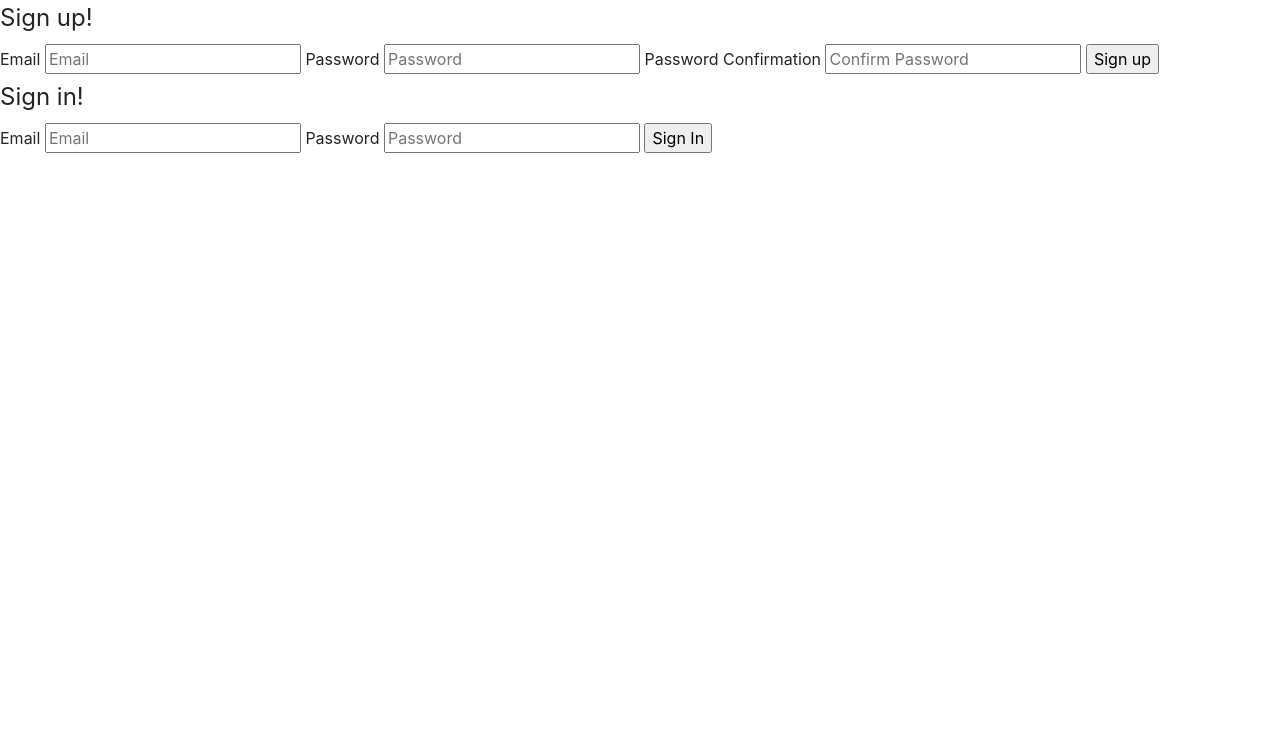
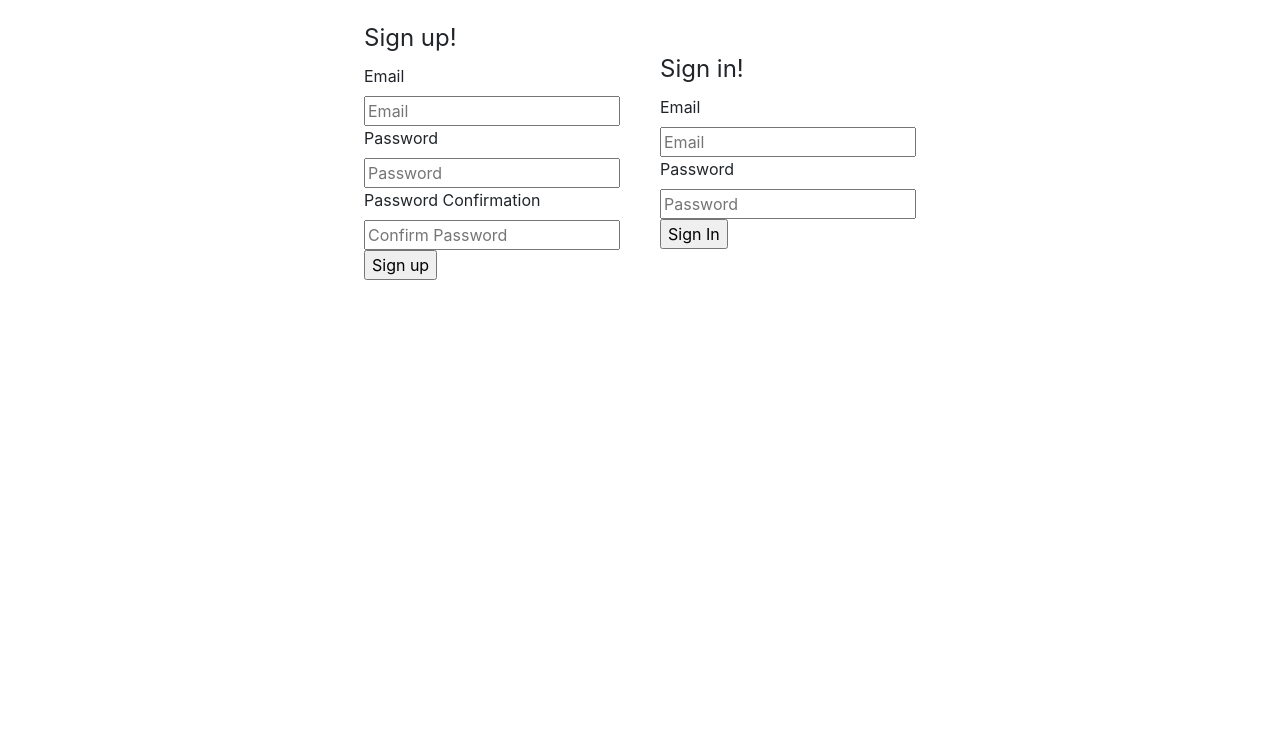
Before and after one commit to braunsteinbryan/tic_Tac_toe, a website built with webpack: page index.html in a window 1280 px wide. Shown: the part 64-800 px from the top of the page. Built offline with nearby package versions, Linux system fonts and the light colour scheme.

Commit message:
Created a cleaner look of the game-board and entry forms

```diff
--- a/assets/styles/index.scss
+++ b/assets/styles/index.scss
@@ -1,4 +1,44 @@
 @import '~bootstrap/scss/bootstrap';
+
+#welcome-message {
+  display: flex;
+  justify-content: center;
+}
+
+.entry-forms {
+  display: flex;
+  justify-content: center;
+  align-items: center;
+  margin: 10px;
+}
+
+.sign-up-form, .sign-in-form {
+  display: flex;
+  justify-content: center;
+  align-items: center;
+  margin: 10px;
+  padding: 10px;
+}
+
+#sign-in-email {
+  display: flex;
+}
+
+#sign-in-password {
+  display: flex;
+}
+
+#sign-up-email {
+  display: flex;
+}
+
+#sign-up-password {
+  display: flex;
+}
+
+#sign-up-password_confirmation {
+  display: flex;
+}
 
 .container {
   // Set the board container to take up 100% of the viewport's height
@@ -6,7 +46,7 @@
   display: flex;
   align-content: center;
   justify-content: center;
-  height: 100vh;
+  height: 450px;
 }
 
 .board {
@@ -14,8 +54,7 @@
   // 100vh - 100% of the viewport height
   // use a method called `calc` to subtract some space around
   // each side
-  max-height: calc(100vh - 100px);
-  min-width: calc(100vh - 100px);
+  width: 30vw;
 
   // Setting margin to auto will make the left/right margins the same size
   // which effectively centers the element.
@@ -31,7 +70,11 @@
   // set the minimum height for each box to be a third of the parent's width
   // (board's height)
   // The calc method will take 100% of the parent's height and divide it by 3
-  min-height: calc(100% / 3);
+  width: 150px;
+  overflow: visible;
+  height: 150px;
+
+  // calc(100% / 3);
 
   // Set each box to have `display` be `flex` so we can center the content
   // (x's and o's) inside of the boxes
@@ -44,7 +87,7 @@
   align-content: center;
 
   // Use `vh` to have the font size change as the viewport height changes as well
-  font-size: 15vh;
+  font-size: 3rem;
 
   // Add a shadow to the x's and o's
   // Place the shadow 2px to the right & 2px below the text
@@ -54,7 +97,7 @@
   // Prevent the user from being able to select the x or o text
   user-select: none;
 
-  // we want to have boarders on the right of each box and the bottom of each box
+  // we want to have borders on the right of each box and the bottom of each box
   border-right: 3px solid black;
   border-bottom: 3px solid black;
 
--- a/index.html
+++ b/index.html
@@ -15,7 +15,9 @@
 
       <h1 id="welcome-message">To play Tic Tac Toe, Please sign up or sign in!</h1>
       <p id="message"></p>
-    <section>
+
+    <section class="entry-forms">
+    <section class="sign-up-form">
       <form id="sign-up-form">
         <fieldset>
           <legend>Sign up!</legend>
@@ -36,7 +38,7 @@
 
 
 
-    <section>
+    <section class="sign-in-form">
       <form id="sign-in-form">
         <fieldset>
           <legend>Sign in!</legend>
@@ -51,6 +53,8 @@
         </fieldset>
       </form>
     </section>
+    </section>
+
 
     <section>
       <button id="new-game" type="button">New Game!</button>
@@ -85,8 +89,7 @@
 <section id="game-details">
 
   <div class="container">
-    <div class="row board h-100">
-      <div class="row">
+    <div class="row board">
     <div class="col-4 box" id='0'></div>
     <div class="col-4 box" id='1'></div>
     <div class="col-4 box" id='2'></div>
@@ -96,7 +99,6 @@
     <div class="col-4 box" id='6'></div>
     <div class="col-4 box" id='7'></div>
     <div class="col-4 box" id='8'></div>
-  </div>
 </div>
 </div>
 </section>
```
